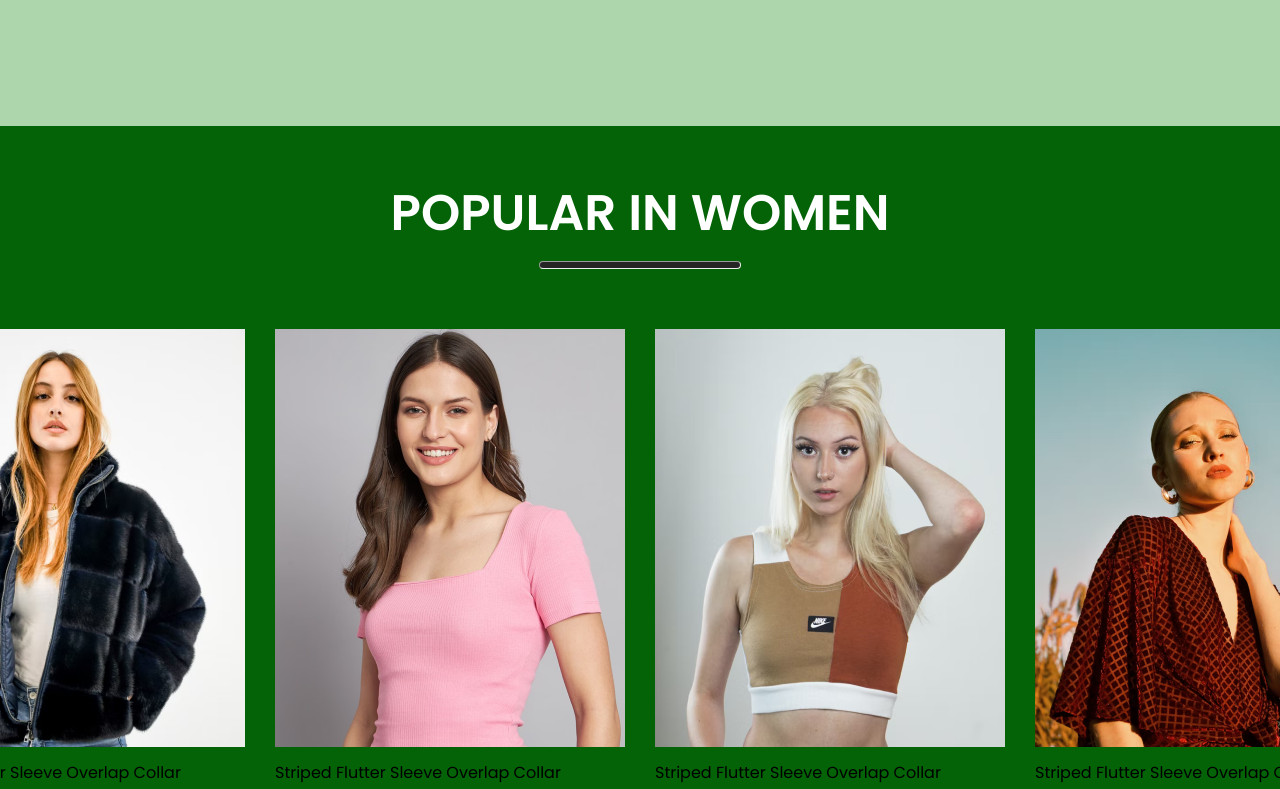
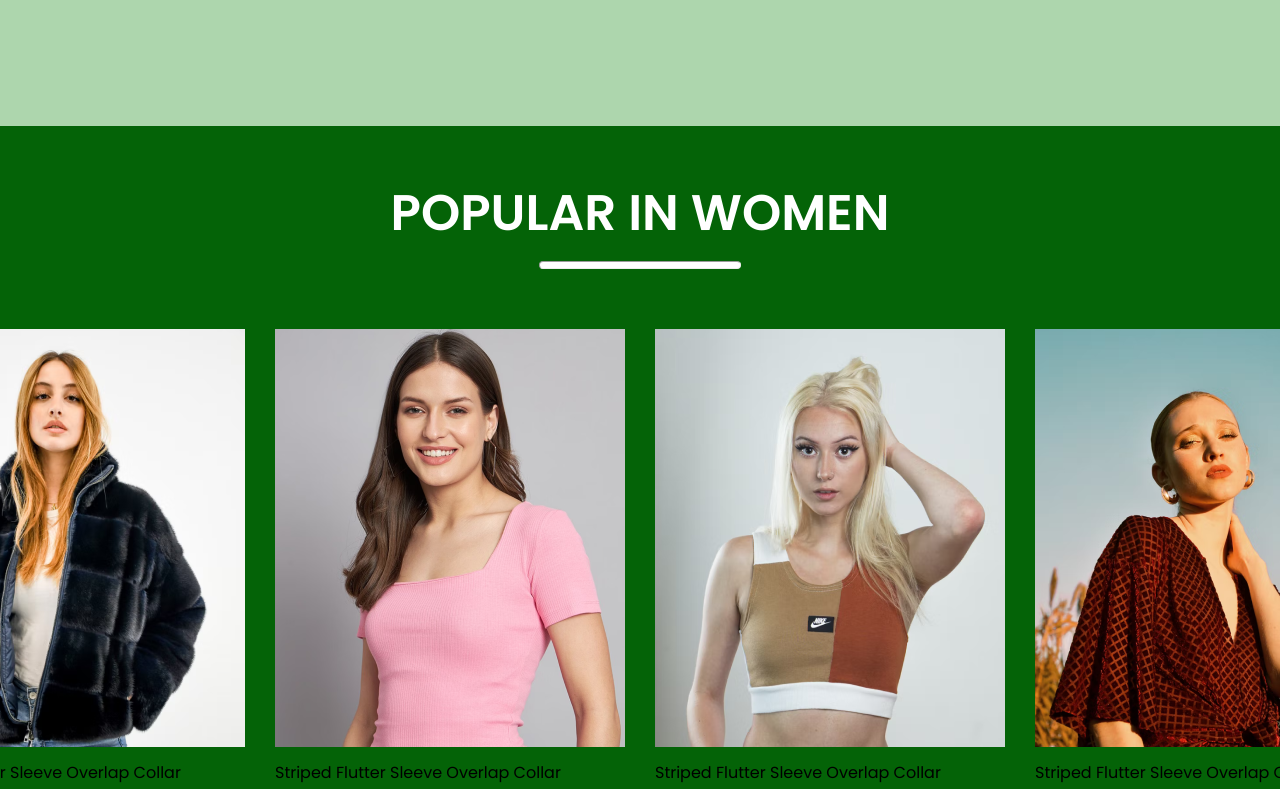
Before and after one commit to leshaan99/clothing-store, a React (Create React App) app in the folder frontend/: page / in a window 1280 px wide. Shown: the part 771-1560 px from the top of the page. Built offline with nearby package versions, Linux system fonts and the light colour scheme.

Commit message:
Change popular section hr tag color

```diff
--- a/frontend/src/Components/Popular/Popular.css
+++ b/frontend/src/Components/Popular/Popular.css
@@ -3,10 +3,9 @@
     flex-direction: column;
     align-items: center;
     gap: 10px;
-    height: 90vh;;
+    height: 105vh;;
     background: #046307;
     padding-top: 50px;
-    padding-bottom: 100px;
 }
 
 .popular h1{
@@ -19,7 +18,7 @@
     width: 200px;
     height: 6px;
     border-radius: 10px;
-    background: #252525;
+    background: white;
 }
 
 .popular-item{
```
